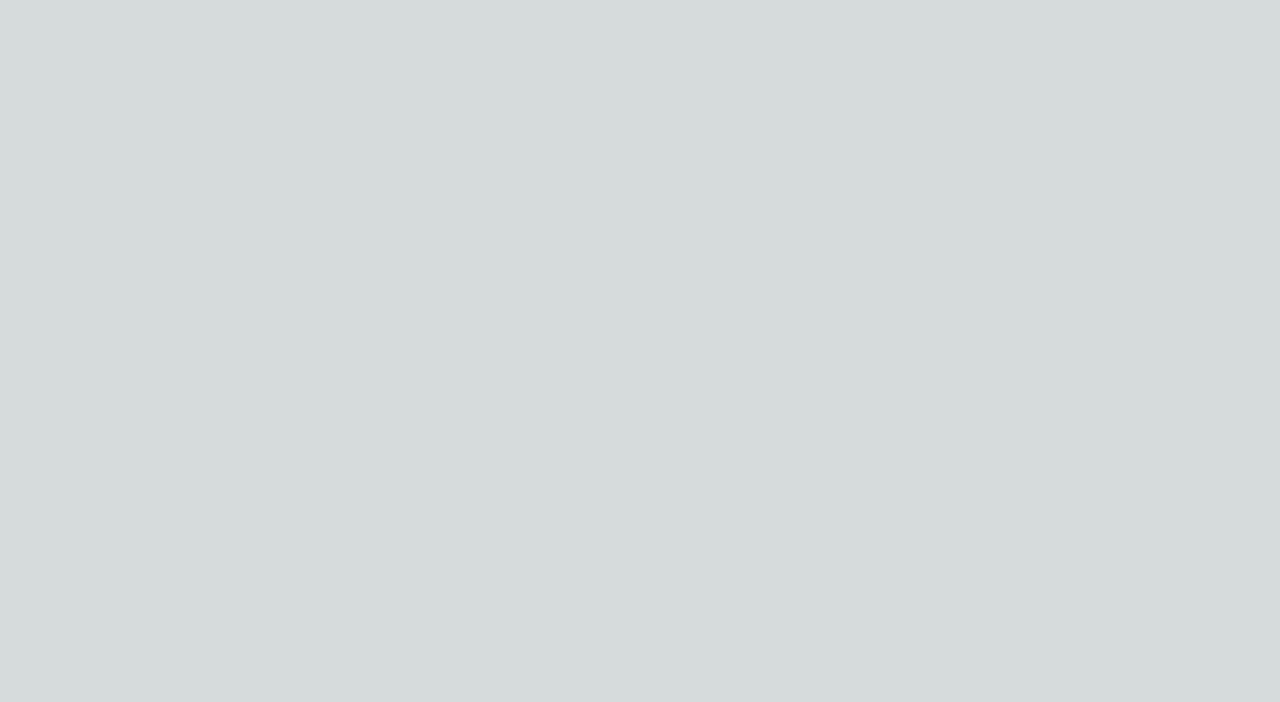
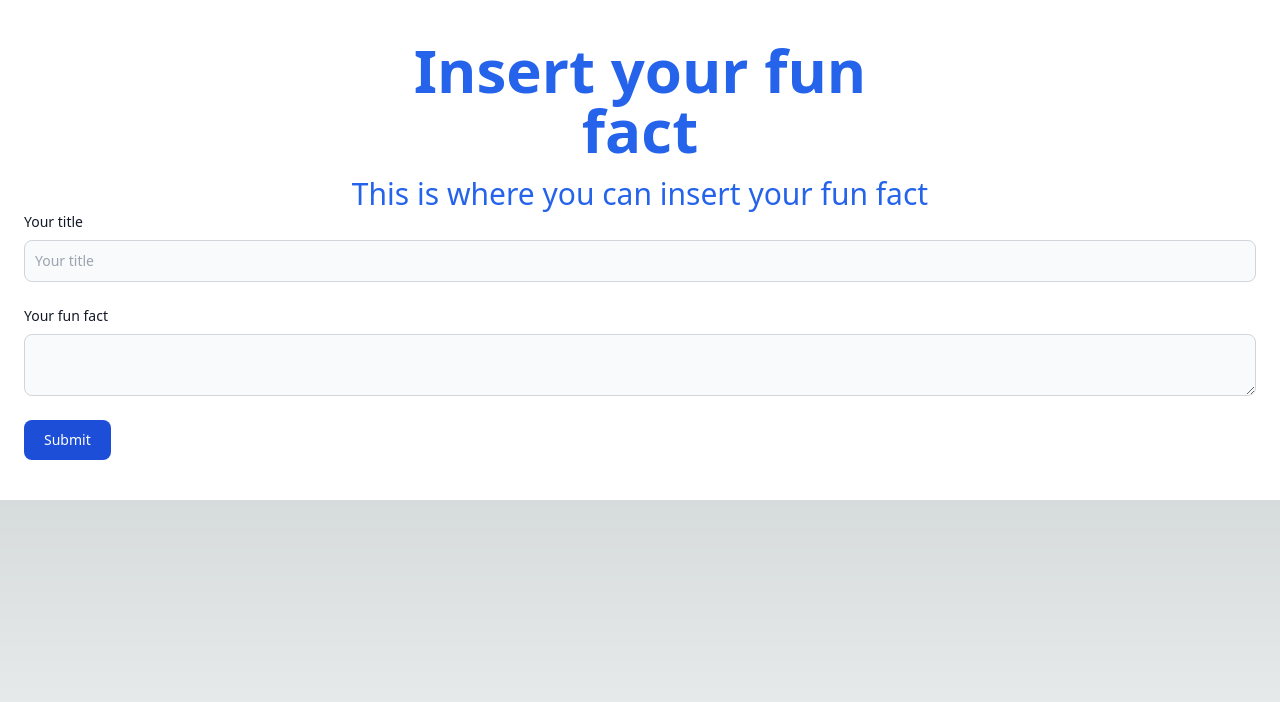
Before and after one commit to adrian-cioban/cc-seminar, a Next.js app: page /insert in a window 1280 px wide. Shown: the top 702 px of the page. Built offline with nearby package versions, Linux system fonts and the light colour scheme.

Commit message:
insert page & delete button

```diff
--- a/js/components/InsertPage.jsx
+++ b/js/components/InsertPage.jsx
@@ -1,4 +1,75 @@
 // js/components/InsertPage.jsx
 export default function InsertPage() {
-  return <div></div>;
+  const insertRecord = async (e) => {
+    e.preventDefault();
+
+    const title = document.getElementById("title").value;
+    const description = document.getElementById("description").value;
+    const data = { titlu: title, descriere: description };
+
+    console.log(data);
+
+    fetch("/api/records", {
+      method: "POST",
+      headers: {
+        "Content-Type": "application/json",
+      },
+      body: JSON.stringify(data),
+    }).then(() => {
+      console.log("A record has been uploaded");
+      document.getElementById("title").value = "";
+      document.getElementById("description").value = "";
+    });
+  };
+
+  return (
+    <section className="bg-white">
+      <div className="container px-6 py-10 mx-auto">
+        <h1 className="w-[500px] mx-auto text-center text-6xl font-bold text-blue-600">
+          Insert your fun fact
+        </h1>
+        <p className="w-[1000px] mx-auto text-center mt-4 text-3xl text-blue-600">
+          This is where you can insert your fun fact
+        </p>
+
+        <form>
+          <div className="mb-6">
+            <label
+              htmlFor="email"
+              className="block mb-2 text-sm font-medium text-gray-900 dark:text-white"
+            >
+              Your title
+            </label>
+            <input
+              type="text"
+              id="title"
+              className="bg-gray-50 border border-gray-300 text-gray-900 text-sm rounded-lg focus:ring-blue-500 focus:border-blue-500 block w-full p-2.5 dark:bg-gray-700 dark:border-gray-600 dark:placeholder-gray-400 dark:text-white dark:focus:ring-blue-500 dark:focus:border-blue-500"
+              placeholder="Your title"
+              required
+            />
+          </div>
+          <div className="mb-6">
+            <label
+              htmlFor="password"
+              className="block mb-2 text-sm font-medium text-gray-900 dark:text-white"
+            >
+              Your fun fact
+            </label>
+            <textarea
+              id="description"
+              className="bg-gray-50 border border-gray-300 text-gray-900 text-sm rounded-lg focus:ring-blue-500 focus:border-blue-500 block w-full p-2.5 dark:bg-gray-700 dark:border-gray-600 dark:placeholder-gray-400 dark:text-white dark:focus:ring-blue-500 dark:focus:border-blue-500"
+              required
+            />
+          </div>
+          <button
+            type="submit"
+            onClick={insertRecord}
+            className="text-white bg-blue-700 hover:bg-blue-800 focus:ring-4 focus:outline-none focus:ring-blue-300 font-medium rounded-lg text-sm w-full sm:w-auto px-5 py-2.5 text-center dark:bg-blue-600 dark:hover:bg-blue-700 dark:focus:ring-blue-800"
+          >
+            Submit
+          </button>
+        </form>
+      </div>
+    </section>
+  );
 }
--- a/js/components/MainPage.jsx
+++ b/js/components/MainPage.jsx
@@ -19,16 +19,32 @@ export default function MainPage() {
   console.log(records);
 
   return (
-    <section>
-      <div>
-        <h1>Fun facts app</h1>
-        <p>This is an app that showcases fun facts</p>
+    <section className="bg-white">
+      <div className="container px-6 py-10 mx-auto">
+        <h1 className="w-[500px] mx-auto text-center text-6xl font-bold text-blue-600">
+          Fun facts app
+        </h1>
+        <p className="w-[1000px] mx-auto text-center mt-4 text-3xl text-blue-600">
+          This is an app that showcases fun facts
+        </p>
 
-        <div>
+        <div className="grid grid-cols-1 gap-8 mt-8 xl:mt-12 xl:gap-12 sm:grid-cols-2 xl:grid-cols-4 lg:grid-cols-3">
           {records.map((record) => (
-            <div key={record._id}>
-              <h3>{record.titlu}</h3>
-              <p>{record.descriere}</p>
+            <div
+              key={record._id}
+              className="max-w-sm p-6 bg-white border border-gray-200 rounded-lg shadow"
+            >
+              <h3 className="mb-2 text-2xl font-bold text-red-500">
+                {record.titlu}
+              </h3>
+              <p className="font-normal">{record.descriere}</p>
+
+              <button
+                type="button"
+                class="mt-4 text-gray-900 bg-gradient-to-r from-red-200 via-red-300 to-yellow-200 hover:bg-gradient-to-bl focus:ring-4 focus:outline-none focus:ring-red-100 dark:focus:ring-red-400 font-medium rounded-lg text-sm px-5 py-2.5 text-center mr-2 mb-2"
+              >
+                Delete
+              </button>
             </div>
           ))}
         </div>
```
